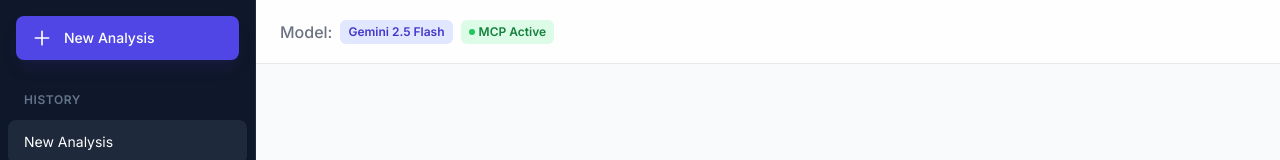
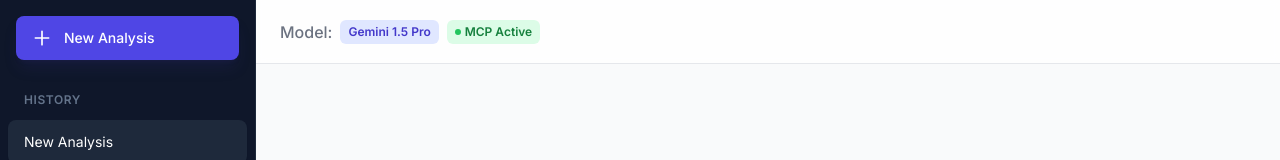
Before and after one commit to tripwire24/Mynd-Analytics-Agent, a React (Vite) app: page / in a window 1280 px wide. Shown: the top 160 px of the page. Built offline with nearby package versions, Linux system fonts and the light colour scheme.

Commit message:
Update model to Gemini 1.5 Pro

```diff
--- a/components/ChatInterface.tsx
+++ b/components/ChatInterface.tsx
@@ -34,7 +34,7 @@ const ChatInterface: React.FC<ChatInterfaceProps> = ({ messages, input, setInput
       <div className="h-16 border-b border-gray-200 bg-white/80 backdrop-blur-sm flex items-center px-6 justify-between sticky top-0 z-10">
         <div className="flex items-center gap-2">
           <span className="text-gray-500 font-medium">Model:</span>
-            <span className="bg-indigo-100 text-indigo-700 text-xs px-2 py-1 rounded-md font-semibold">Gemini 2.5 Flash</span>
+          <span className="bg-indigo-100 text-indigo-700 text-xs px-2 py-1 rounded-md font-semibold">Gemini 1.5 Pro</span>
           <span className="bg-green-100 text-green-700 text-xs px-2 py-1 rounded-md font-semibold flex items-center gap-1">
             <span className="w-1.5 h-1.5 bg-green-500 rounded-full"></span>
             MCP Active
@@ -94,8 +94,7 @@ const ChatInterface: React.FC<ChatInterfaceProps> = ({ messages, input, setInput
           <button
             onClick={onSend}
             disabled={!input.trim() || isStreaming}
-            className={`absolute right-3 top-3 p-2 rounded-xl transition-all duration-200 ${
-              input.trim() && !isStreaming
+            className={`absolute right-3 top-3 p-2 rounded-xl transition-all duration-200 ${input.trim() && !isStreaming
                 ? 'bg-indigo-600 text-white hover:bg-indigo-500 shadow-md'
                 : 'bg-gray-200 text-gray-400 cursor-not-allowed'
               }`}
--- a/services/geminiService.ts
+++ b/services/geminiService.ts
@@ -98,7 +98,7 @@ const tools: Tool[] = [{ functionDeclarations: [getAnalyticsTool, renderChartToo
 export class GeminiService {
   private chat: Chat | null = null;
   private apiKey: string;
-  private modelId: string = "gemini-2.5-flash";
+  private modelId: string = "gemini-1.5-pro";
 
   constructor() {
     this.apiKey = process.env.API_KEY || '';
```
Lines whose indentation alone changed are shown as unchanged.
